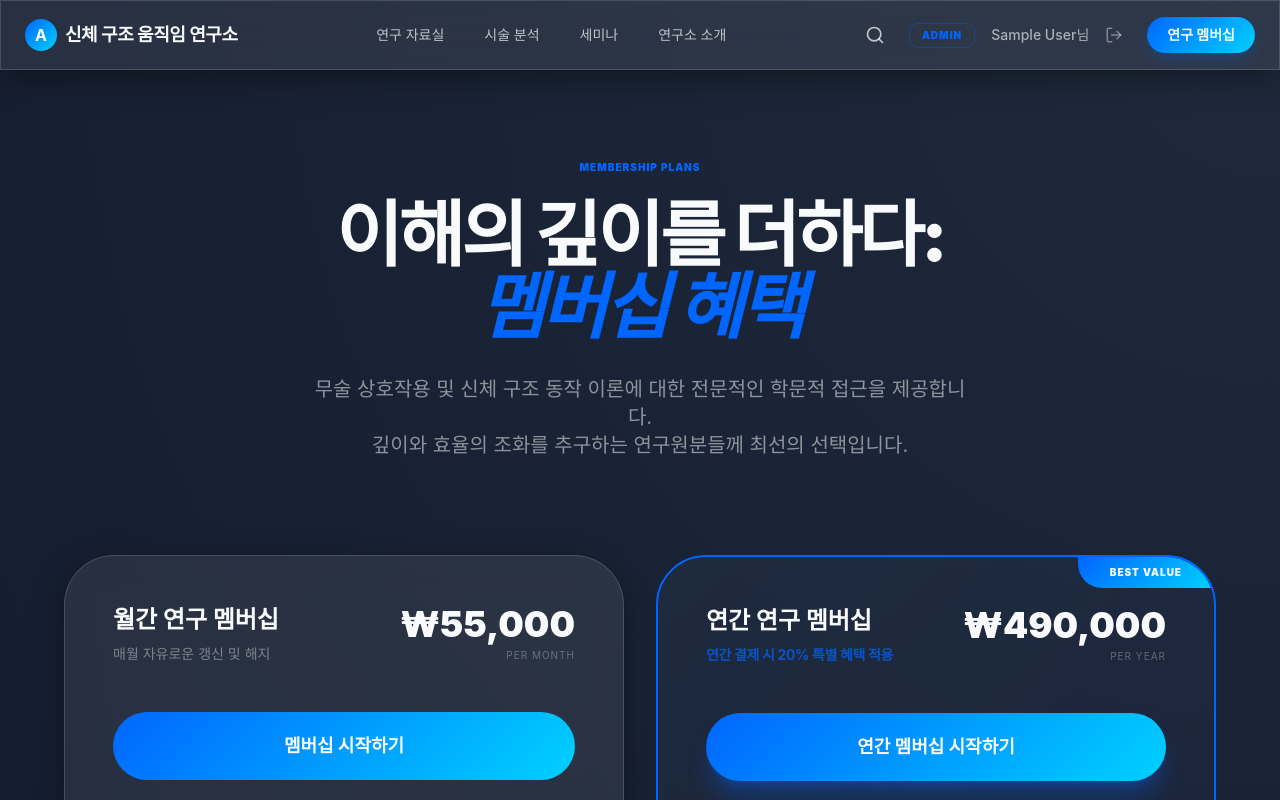
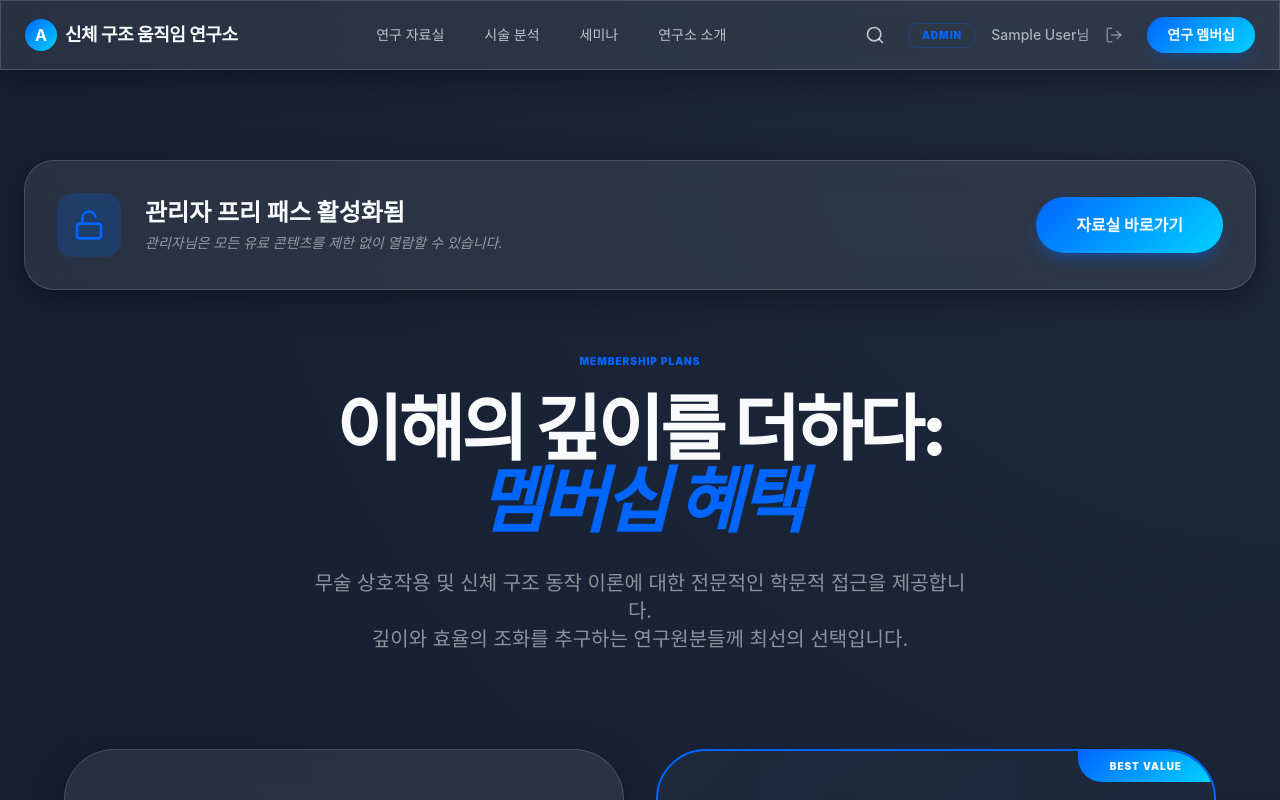
Before and after one commit to ankijung88-cloud/movingarts, a React (Vite) app in the folder frontend/: page /subscription in a window 1280 px wide. Shown: the top 800 px of the page. Built offline with nearby package versions, Linux system fonts and the light colour scheme; sample sign-in values are in the browser's storage.

Commit message:
관리자 전용 무제한 접근 권한 및 UI 최적화

```diff
--- a/frontend/src/pages/Checkout.tsx
+++ b/frontend/src/pages/Checkout.tsx
@@ -19,7 +19,12 @@ const Checkout = () => {
             alert('결제를 위해 로그인이 필요합니다.')
             navigate('/')
         } else {
-            setUser(JSON.parse(savedUser))
+            const parsedUser = JSON.parse(savedUser)
+            setUser(parsedUser)
+            if (parsedUser.role === 'admin') {
+                alert('관리자님은 결제 없이 모든 콘텐츠를 이용하실 수 있습니다. 자료실로 이동합니다.')
+                navigate('/archive')
+            }
         }
     }, [navigate])
 
--- a/frontend/src/pages/Home.tsx
+++ b/frontend/src/pages/Home.tsx
@@ -1,7 +1,18 @@
+import { useState, useEffect } from 'react'
 import { ArrowRight, Play, BookOpen, Shield, FlaskConical } from 'lucide-react'
 import { Link } from 'react-router-dom'
 
 const Home = () => {
+    const [user, setUser] = useState<any>(null)
+
+    useEffect(() => {
+        const savedUser = localStorage.getItem('user')
+        if (savedUser) {
+            setUser(JSON.parse(savedUser))
+        }
+    }, [])
+
+    const archiveLink = user?.role === 'admin' ? '/archive' : '/subscription'
     return (
         <div className="pt-20">
             {/* Hero Section */}
@@ -25,7 +36,7 @@ const Home = () => {
                     </p>
 
                     <div className="flex flex-col sm:flex-row items-center gap-6">
-                        <Link to="/subscription" className="px-10 py-5 premium-gradient rounded-full font-bold text-lg shadow-2xl shadow-primary/40 hover:scale-105 transition-all flex items-center gap-3">
+                        <Link to={archiveLink} className="px-10 py-5 premium-gradient rounded-full font-bold text-lg shadow-2xl shadow-primary/40 hover:scale-105 transition-all flex items-center gap-3">
                             연구 자료실 접속하기 <ArrowRight size={20} />
                         </Link>
                         <a href="#philosophy" className="px-10 py-5 glass-effect rounded-full font-bold text-lg hover:bg-white/10 transition-all flex items-center gap-3">
@@ -54,7 +65,7 @@ const Home = () => {
                             </div>
                             <h3 className="text-2xl font-bold mb-6">운동 사슬 (Kinetic Chains)</h3>
                             <p className="text-white/50 leading-relaxed mb-10">척추 분절의 유기적 조절과 신체적 움직임을 통해 각 관절의 상호 협조성을 극대화합니다.</p>
-                            <Link to="/subscription" className="text-xs font-black tracking-widest uppercase flex items-center gap-2 group-hover:text-primary transition-colors">데이터 탐독 <ArrowRight size={14} /></Link>
+                            <Link to={archiveLink} className="text-xs font-black tracking-widest uppercase flex items-center gap-2 group-hover:text-primary transition-colors">데이터 탐독 <ArrowRight size={14} /></Link>
                         </div>
 
                         <div className="group glass-effect p-10 rounded-[40px] hover:border-primary/50 transition-all">
@@ -63,7 +74,7 @@ const Home = () => {
                             </div>
                             <h3 className="text-2xl font-bold mb-6">무게 중심 (Center of Gravity)</h3>
                             <p className="text-white/50 leading-relaxed mb-10">중력 균형의 유지 관점에서 신체적 상호작용 및 고유 감각을 최상의 상태로 정렬합니다.</p>
-                            <Link to="/subscription" className="text-xs font-black tracking-widest uppercase flex items-center gap-2 group-hover:text-primary transition-colors">데이터 탐독 <ArrowRight size={14} /></Link>
+                            <Link to={archiveLink} className="text-xs font-black tracking-widest uppercase flex items-center gap-2 group-hover:text-primary transition-colors">데이터 탐독 <ArrowRight size={14} /></Link>
                         </div>
 
                         <div className="group glass-effect p-10 rounded-[40px] hover:border-primary/50 transition-all">
@@ -72,7 +83,7 @@ const Home = () => {
                             </div>
                             <h3 className="text-2xl font-bold mb-6">구조적 통합 (Structural Integrity)</h3>
                             <p className="text-white/50 leading-relaxed mb-10">습관적 정렬의 불균형을 해결하여 개개인이 가진 본연의 신체적 잠재력을 끌어올립니다.</p>
-                            <Link to="/subscription" className="text-xs font-black tracking-widest uppercase flex items-center gap-2 group-hover:text-primary transition-colors">데이터 탐독 <ArrowRight size={14} /></Link>
+                            <Link to={archiveLink} className="text-xs font-black tracking-widest uppercase flex items-center gap-2 group-hover:text-primary transition-colors">데이터 탐독 <ArrowRight size={14} /></Link>
                         </div>
                     </div>
                 </div>
@@ -91,8 +102,8 @@ const Home = () => {
                             분과 전문가 활동가, 생체학적 연구자들과 함께 하십시오. 실전 경험, 영상 자료, <br className="hidden md:block" />
                             그리고 전문 트레이닝 가이드를 모두 제공합니다.
                         </p>
-                        <Link to="/subscription" className="px-16 py-6 premium-gradient rounded-full text-xl font-bold hover:scale-105 transition-all flex items-center gap-4 mx-auto shadow-2xl shadow-primary/50">
-                            지금 가입하기 - 월 49,000원 <ArrowRight size={24} />
+                        <Link to={archiveLink} className="px-16 py-6 premium-gradient rounded-full text-xl font-bold hover:scale-105 transition-all flex items-center gap-4 mx-auto shadow-2xl shadow-primary/50">
+                            {user?.role === 'admin' ? '자료실 바로가기' : '지금 가입하기 - 월 49,000원'} <ArrowRight size={24} />
                         </Link>
                         <p className="text-white/30 text-xs mt-10 tracking-widest">언제든 해지 가능 | 7일 이내 환불 보장</p>
                     </div>
--- a/frontend/src/pages/Pricing.tsx
+++ b/frontend/src/pages/Pricing.tsx
@@ -1,10 +1,36 @@
-import { Check, Info, ShieldCheck, Zap, Users, Monitor } from 'lucide-react'
+import { useState, useEffect } from 'react'
+import { Check, Info, ShieldCheck, Zap, Users, Monitor, LockOpen } from 'lucide-react'
 import { Link } from 'react-router-dom'
 
 const Pricing = () => {
+    const [user, setUser] = useState<any>(null)
+
+    useEffect(() => {
+        const savedUser = localStorage.getItem('user')
+        if (savedUser) setUser(JSON.parse(savedUser))
+    }, [])
+
+    const isAdmin = user?.role === 'admin'
+
     return (
         <div className="pt-40 pb-32">
             <div className="container mx-auto px-6">
+                {isAdmin && (
+                    <div className="mb-16 p-8 rounded-[30px] bg-primary/10 border border-primary/20 flex flex-col md:flex-row items-center justify-between gap-6 glass-effect">
+                        <div className="flex items-center gap-6">
+                            <div className="w-16 h-16 bg-primary/20 rounded-2xl flex items-center justify-center shrink-0">
+                                <LockOpen size={32} className="text-primary" />
+                            </div>
+                            <div>
+                                <h2 className="text-2xl font-bold mb-1">관리자 프리 패스 활성화됨</h2>
+                                <p className="text-white/50 text-sm italic">관리자님은 모든 유료 콘텐츠를 제한 없이 열람할 수 있습니다.</p>
+                            </div>
+                        </div>
+                        <Link to="/archive" className="px-10 py-4 premium-gradient rounded-full font-bold shadow-lg shadow-primary/30 hover:scale-105 transition-all">
+                            자료실 바로가기
+                        </Link>
+                    </div>
+                )}
                 <div className="text-center mb-24">
                     <div className="text-primary text-[10px] font-black tracking-widest uppercase mb-6">MEMBERSHIP PLANS</div>
                     <h1 className="text-5xl md:text-7xl font-black mb-8 tracking-tighter">이해의 깊이를 더하다: <br /><span className="text-primary italic">멤버십 혜택</span></h1>
--- a/frontend/src/pages/ResearchArchive.tsx
+++ b/frontend/src/pages/ResearchArchive.tsx
@@ -14,6 +14,7 @@ const ResearchArchive = () => {
     const checkAccess = async () => {
         try {
             const { data } = await authApi.getProfile()
+            // 관리자이거나 유효한 멤버십이 있는 경우
             if (data.user.role === 'admin' || data.membership) {
                 setIsSubscriber(true)
                 fetchContents()
```
